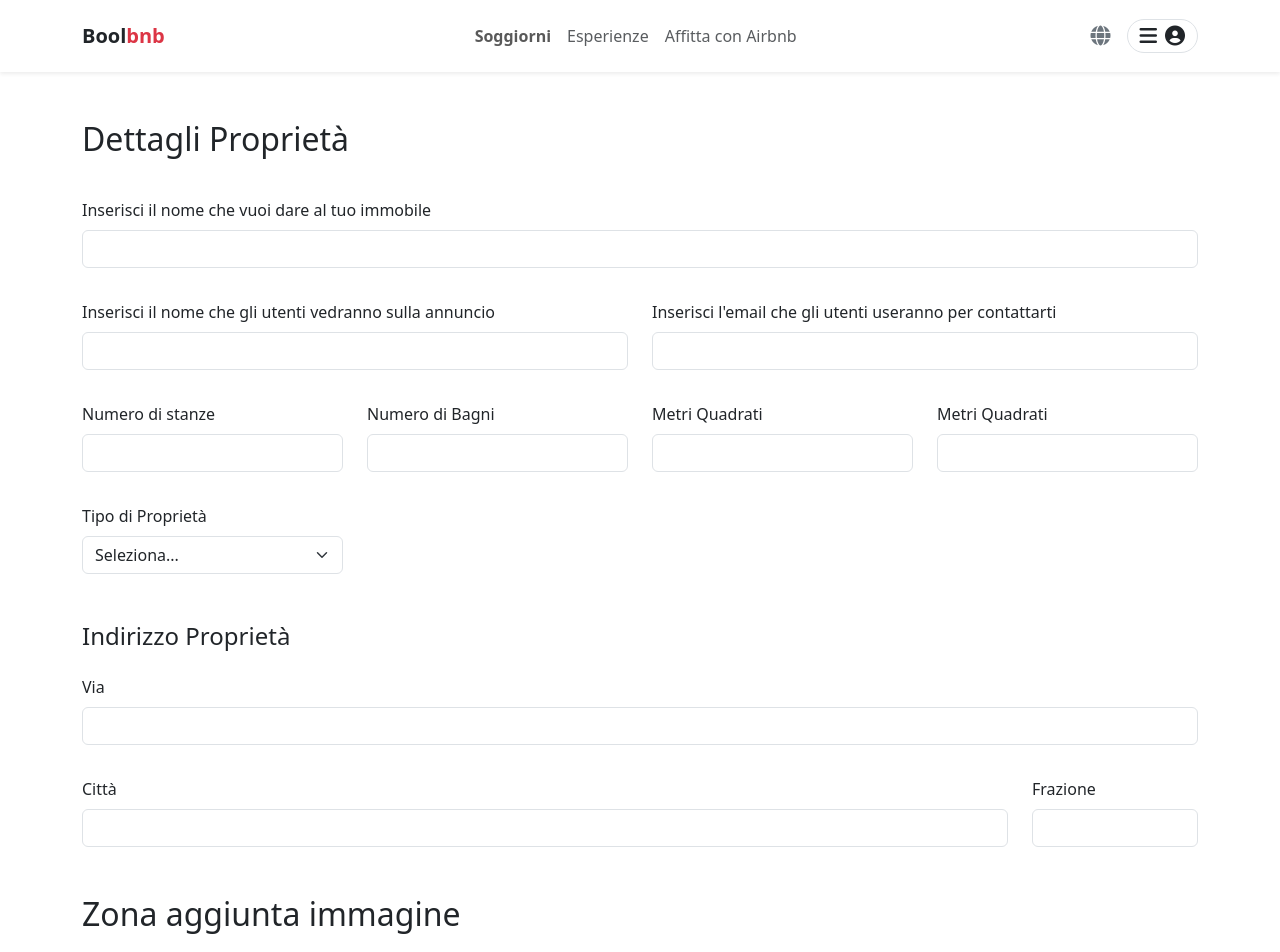
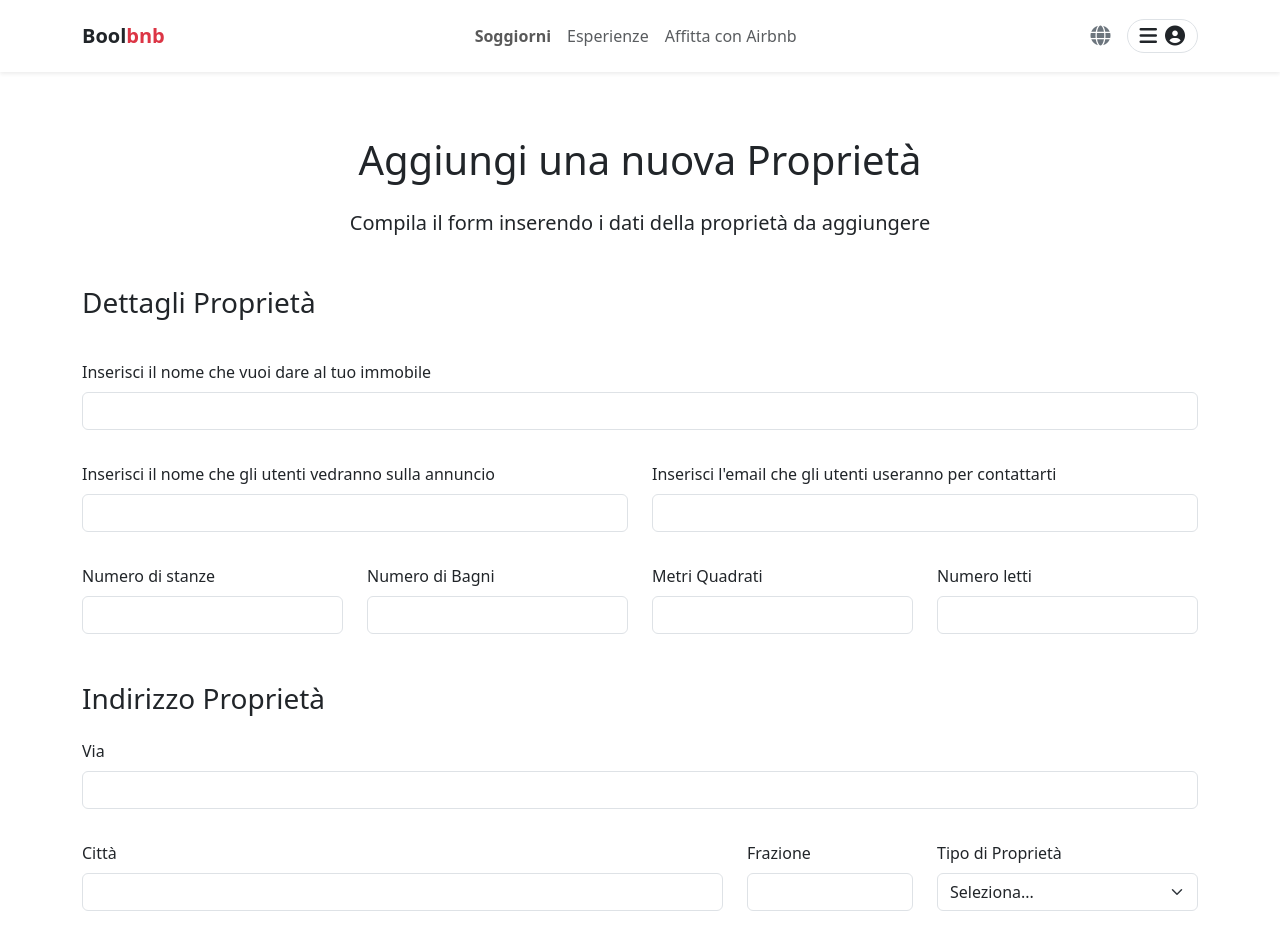
Before and after one commit to Abraxas-7/project-work-fe, a React (Vite) app: page /Affitta in a window 1280 px wide. Shown: the top 952 px of the page. Built offline with nearby package versions, Linux system fonts and the light colour scheme.

Commit message:
Enhance property addition form with improved layout, updated headings, and added validation for input fields

```diff
--- a/src/components/AddPropertyComponents/AddPropertyComponent.jsx
+++ b/src/components/AddPropertyComponents/AddPropertyComponent.jsx
@@ -65,7 +65,15 @@ function AddPropertyComponent() {
   return (
     <div className="container py-5">
       <form onSubmit={handleSubmit}>
-        <h2>Dettagli Proprietà</h2>
+        <div className="text-center py-3">
+          <h1>Aggiungi una nuova Proprietà</h1>
+          <p className="lead py-3">
+            Compila il form inserendo i dati della proprietà da aggiungere
+          </p>
+        </div>
+
+        <h3>Dettagli Proprietà</h3>
+
         <div className="py-3">
           <div className="py-3">
             <label htmlFor="title" className="form-label">
@@ -77,9 +85,11 @@ function AddPropertyComponent() {
               id="title"
               value={formData.title}
               onChange={handleChange}
+              maxLength="255"
               required
             />
           </div>
+
           <div className="row">
             <div className="col-md-6 py-3">
               <label htmlFor="host_name" className="form-label">
@@ -91,9 +101,11 @@ function AddPropertyComponent() {
                 id="host_name"
                 value={formData.host_name}
                 onChange={handleChange}
+                maxLength="50"
                 required
               />
             </div>
+
             <div className="col-md-6 py-3">
               <label htmlFor="contact_email" className="form-label">
                 Inserisci l'email che gli utenti useranno per contattarti
@@ -120,6 +132,8 @@ function AddPropertyComponent() {
                 id="rooms"
                 value={formData.rooms}
                 onChange={handleChange}
+                min="1"
+                max="255"
                 required
               />
             </div>
@@ -134,6 +148,8 @@ function AddPropertyComponent() {
                 id="bathrooms"
                 value={formData.bathrooms}
                 onChange={handleChange}
+                min="1"
+                max="255"
                 required
               />
             </div>
@@ -148,13 +164,15 @@ function AddPropertyComponent() {
                 id="square_meters"
                 value={formData.square_meters}
                 onChange={handleChange}
+                min="1"
+                max="1000000"
                 required
               />
             </div>
 
             <div className="col-md-3 col-sm-6 py-3">
               <label htmlFor="beds" className="form-label">
-                Metri Quadrati
+                Numero letti
               </label>
               <input
                 type="number"
@@ -162,32 +180,16 @@ function AddPropertyComponent() {
                 id="beds"
                 value={formData.beds}
                 onChange={handleChange}
+                min="1"
+                max="255"
                 required
               />
-            </div>
-
-            <div className="col-md-3 col-sm-6 py-3">
-              <label htmlFor="property_type" className="form-label">
-                Tipo di Proprietà
-              </label>
-              <select
-                className="form-select"
-                id="property_type"
-                value={formData.property_type}
-                onChange={handleChange}
-                required
-              >
-                <option value="">Seleziona...</option>
-                <option value="appartamento">Appartamento</option>
-                <option value="villa">Villa</option>
-                <option value="monolocale">Monolocale</option>
-              </select>
             </div>
           </div>
         </div>
 
         <div className="row py-3">
-          <h4>Indirizzo Proprietà</h4>
+          <h3>Indirizzo Proprietà</h3>
 
           <div className="py-3">
             <label htmlFor="adress_road" className="form-label">
@@ -203,7 +205,7 @@ function AddPropertyComponent() {
             />
           </div>
 
-          <div className="py-3 col-md-10 col-sm-8">
+          <div className="py-3 col-md-7">
             <label htmlFor="adress_city" className="form-label">
               Città
             </label>
@@ -217,7 +219,7 @@ function AddPropertyComponent() {
             />
           </div>
 
-          <div className="col-md-2 col-sm-4 py-3">
+          <div className="col-md-2 col-sm-6 py-3">
             <label htmlFor="adress_hick_town" className="form-label">
               Frazione
             </label>
@@ -230,10 +232,28 @@ function AddPropertyComponent() {
               required
             />
           </div>
+
+          <div className="col-md-3 col-sm-6 py-3">
+            <label htmlFor="property_type" className="form-label">
+              Tipo di Proprietà
+            </label>
+            <select
+              className="form-select"
+              id="property_type"
+              value={formData.property_type}
+              onChange={handleChange}
+              required
+            >
+              <option value="">Seleziona...</option>
+              <option value="appartamento">Appartamento</option>
+              <option value="villa">Villa</option>
+              <option value="monolocale">Monolocale</option>
+            </select>
+          </div>
         </div>
 
         <div className="py-3">
-          <h2>Zona aggiunta immagine</h2>
+          <h3>Zona aggiunta immagine</h3>
           <ImageUpload onFilesSelected={setImages} />
         </div>
 
```
